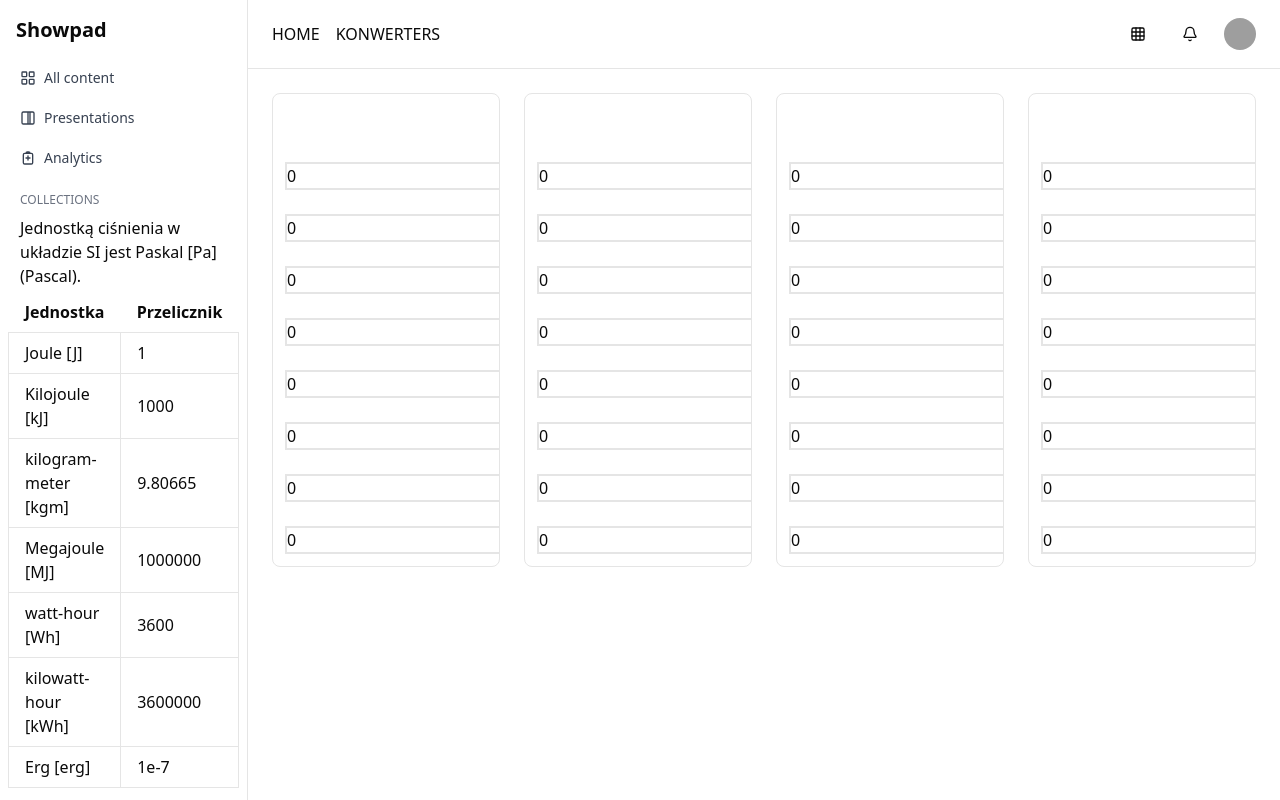
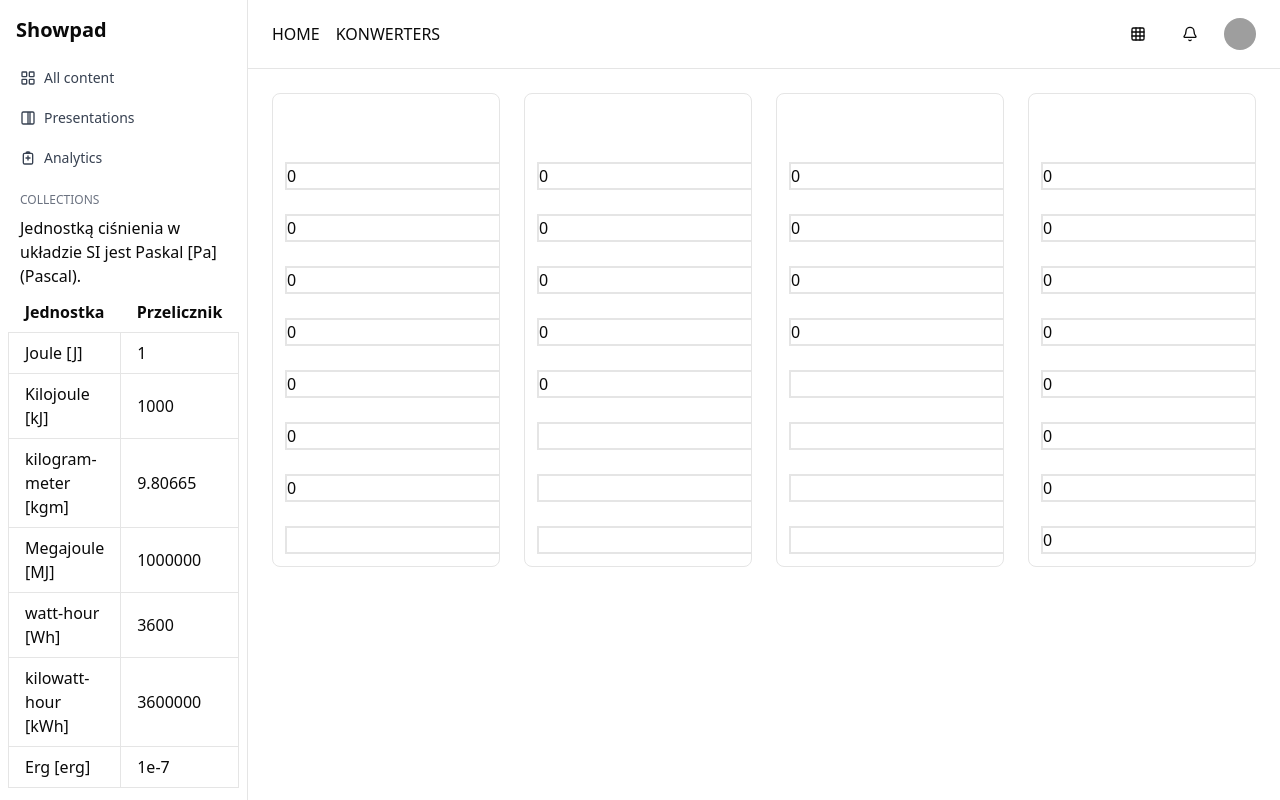
Before and after one commit to PiotrCembrowski/uniter, a Next.js app: page /energy in a window 1280 px wide. Built offline with nearby package versions, Linux system fonts and the light colour scheme; grey boxes are pictures that could not be loaded; what next-redux-wrapper would draw is missing.

Commit message:
updating values

```diff
--- a/app/components/units/EnergyUnitCard.tsx
+++ b/app/components/units/EnergyUnitCard.tsx
@@ -1,7 +1,255 @@
-import React from "react";
+"use client";
 
-const EnergyUnitCard = () => {
-  return <div>EnergyUnitCard</div>;
+import { useEffect, useState } from "react";
+import { newDayState, newOverDayState } from "@/store";
+import { useDispatch } from "react-redux";
+
+export type Values = {
+  unit1?: number;
+  unit2?: number;
+  unit3?: number;
+  unit4?: number;
+  unit5?: number;
+  unit6?: number;
+  unit7?: number;
+  unit8?: number;
 };
 
-export default EnergyUnitCard;
+interface UnitCardProps {
+  title: string;
+  values?: Values;
+}
+
+export default function EnergyUnitCard({ title, values }: UnitCardProps) {
+  const [unit1Name, setUnit1Name] = useState<string>();
+  const [unit2Name, setUnit2Name] = useState<string>();
+  const [unit3Name, setUnit3Name] = useState<string>();
+  const [unit4Name, setUnit4Name] = useState<string>();
+  const [unit5Name, setUnit5Name] = useState<string>();
+  const [unit6Name, setUnit6Name] = useState<string>();
+  const [unit7Name, setUnit7Name] = useState<string>();
+  const [unit8Name, setUnit8Name] = useState<string>();
+
+  useEffect(() => {
+    if (title === "day") {
+      setUnit1Name("picosecond [ps]");
+      setUnit2Name("nanosecond [ns]");
+      setUnit3Name("microsecond [μs]");
+      setUnit4Name("millisecond [ms]");
+      setUnit5Name("second [s]");
+      setUnit6Name("minute [min]");
+      setUnit7Name("hour [h]");
+      setUnit8Name("day [d]");
+    }
+    if (title === "More than a day") {
+      setUnit1Name("week [wk]");
+      setUnit2Name("month [mo]");
+      setUnit3Name("year [yr]");
+      setUnit4Name("leap year [ly]");
+      setUnit5Name("average year [a]");
+      setUnit6Name("decade [dec]");
+      setUnit7Name("century [cent]");
+      setUnit8Name("millennium [kyr]");
+    }
+  }, [title]);
+
+  let baseValue: number;
+  let dayValue: number;
+  let overDayValue: number;
+  const dispatch = useDispatch();
+
+  const handleChange = (event: React.ChangeEvent<HTMLInputElement>) => {
+    const inputName = event.target.name;
+    const inputValue = Number(event.target.value);
+    const inputTitle = event.target.dataset.title;
+
+    if (title === "day" && inputTitle === "day") {
+      switch (inputName) {
+        case "unit1":
+          baseValue = inputValue * 1e-12;
+          overDayValue = baseValue;
+          break;
+        case "unit2":
+          baseValue = inputValue * 1e-9;
+          overDayValue = baseValue;
+          break;
+        case "unit3":
+          baseValue = inputValue * 1e-6;
+          overDayValue = baseValue;
+          break;
+        case "unit4":
+          baseValue = inputValue * 1e-3;
+          overDayValue = baseValue;
+          break;
+        case "unit5":
+          baseValue = inputValue;
+          overDayValue = baseValue;
+          break;
+        case "unit6":
+          baseValue = inputValue * 60;
+          overDayValue = baseValue;
+          break;
+        case "unit7":
+          baseValue = inputValue * 3600;
+          overDayValue = baseValue;
+          break;
+        case "unit8":
+          baseValue = inputValue * 86400;
+          overDayValue = baseValue;
+          break;
+        default:
+          baseValue = inputValue;
+      }
+
+      dispatch(newDayState(baseValue));
+      dispatch(newOverDayState(overDayValue));
+    }
+
+    if (title === "More than a day" && inputTitle === "More than a day") {
+      switch (inputName) {
+        case "unit1":
+          baseValue = inputValue * 604800;
+          dayValue = baseValue;
+          break;
+        case "unit2":
+          baseValue = inputValue * 2592000;
+          dayValue = baseValue;
+          break;
+        case "unit3":
+          baseValue = inputValue * 31536000;
+          dayValue = baseValue;
+          break;
+        case "unit4":
+          baseValue = inputValue * 31622400;
+          dayValue = baseValue;
+          break;
+        case "unit5":
+          baseValue = inputValue * 31557600;
+          dayValue = baseValue;
+          break;
+        case "unit6":
+          baseValue = inputValue * 315576000;
+          dayValue = baseValue;
+          break;
+        case "unit7":
+          baseValue = inputValue * 3155760000;
+          dayValue = baseValue;
+          break;
+        case "unit8":
+          baseValue = inputValue * 31557600000;
+          dayValue = baseValue;
+          break;
+        default:
+          baseValue = inputValue;
+      }
+      dispatch(newOverDayState(baseValue));
+      dispatch(newDayState(dayValue));
+    }
+  };
+
+  return (
+    <div className="group relative overflow-hidden rounded-lg border bg-white">
+      <div className="aspect-[4/3] p-3">
+        <div className="mb-8">
+          <h3 className="font-medium text-gray-900"></h3>
+        </div>
+        <div>
+          <label>{unit1Name}</label>
+          <br />
+          <input
+            name="unit1"
+            className="border-2"
+            type="text"
+            onChange={handleChange}
+            value={values?.unit1}
+            data-title={title}
+          />
+        </div>
+        <div>
+          <label htmlFor="">{unit2Name}</label>
+          <br />
+          <input
+            name="unit2"
+            className="border-2"
+            type="text"
+            onChange={handleChange}
+            value={values?.unit2}
+            data-title={title}
+          />
+        </div>
+        <div>
+          <label htmlFor="">{unit3Name}</label>
+          <br />
+          <input
+            name="unit3"
+            className="border-2"
+            type="text"
+            onChange={handleChange}
+            value={values?.unit3}
+            data-title={title}
+          />
+        </div>
+        <div>
+          <label htmlFor="">{unit4Name}</label>
+          <br />
+          <input
+            name="unit4"
+            className="border-2"
+            type="text"
+            onChange={handleChange}
+            value={values?.unit4}
+            data-title={title}
+          />
+        </div>
+        <div>
+          <label htmlFor="">{unit5Name}</label>
+          <br />
+          <input
+            name="unit5"
+            className="border-2"
+            type="text"
+            onChange={handleChange}
+            value={values?.unit5}
+            data-title={title}
+          />
+        </div>
+        <div>
+          <label htmlFor="">{unit6Name}</label>
+          <br />
+          <input
+            name="unit6"
+            className="border-2"
+            type="text"
+            onChange={handleChange}
+            value={values?.unit6}
+            data-title={title}
+          />
+        </div>
+        <div>
+          <label htmlFor="">{unit7Name}</label>
+          <br />
+          <input
+            name="unit7"
+            className="border-2"
+            type="text"
+            onChange={handleChange}
+            value={values?.unit7}
+            data-title={title}
+          />
+        </div>
+        <div>
+          <label htmlFor="">{unit8Name}</label>
+          <br />
+          <input
+            name="unit8"
+            className="border-2"
+            type="text"
+            onChange={handleChange}
+            value={values?.unit8}
+            data-title={title}
+          />
+        </div>
+      </div>
+    </div>
+  );
+}
--- a/app/components/units/EnergyUnitDash.tsx
+++ b/app/components/units/EnergyUnitDash.tsx
@@ -1,7 +1,7 @@
 "use client";
 
 import { useEffect, useState } from "react";
-import TimeUnitCard, { Values } from "./TimeUnitCard";
+import TimeUnitCard, { Values } from "./EnergyUnitCard";
 import { useAppSelector } from "@/store/hooks";
 
 const EnegyUnitDash = () => {
@@ -19,90 +19,75 @@ const EnegyUnitDash = () => {
   );
 
   const [metricStateValues, setMetricStateValues] = useState<Values>({
-    unit1: energyMetricState / 1e-12,
-    unit2: energyMetricState / 1e-9,
-    unit3: energyMetricState / 1e-6,
-    unit4: energyMetricState / 0.001,
-    unit5: energyMetricState,
-    unit6: energyMetricState / 60,
-    unit7: energyMetricState / 3600,
-    unit8: energyMetricState / 86400,
+    unit1: energyMetricState,
+    unit2: energyMetricState / 1000,
+    unit3: energyMetricState / 9.80665,
+    unit4: energyMetricState / 1000000,
+    unit5: energyMetricState / 3600,
+    unit6: energyMetricState / 3600000,
+    unit7: energyMetricState / 1e-7,
   });
 
   const [imeprialValues, setImperialValues] = useState<Values>({
-    unit1: energyImperialState / 604800,
-    unit2: energyImperialState / 2592000,
-    unit3: energyImperialState / 31536000,
-    unit4: energyImperialState / 31622400,
-    unit5: energyImperialState / 31557600,
-    unit6: energyImperialState / 315576000,
-    unit7: energyImperialState / 3155760000,
-    unit8: energyImperialState / 31557600000,
+    unit1: energyImperialState / 0.0421401,
+    unit2: energyImperialState / 0.112985,
+    unit3: energyImperialState / 1.35582,
+    unit4: energyImperialState / 2684519.54,
+    unit5: energyImperialState / 1055.06,
   });
 
   const [caloriesValues, setCaloriesValues] = useState<Values>({
-    unit1: energyCaloriesState / 1e-12,
-    unit2: energyCaloriesState / 1e-9,
-    unit3: energyCaloriesState / 1e-6,
-    unit4: energyCaloriesState / 0.001,
-    unit5: energyCaloriesState,
-    unit6: energyCaloriesState / 60,
-    unit7: energyCaloriesState / 3600,
-    unit8: energyCaloriesState / 86400,
+    unit1: energyCaloriesState / 4.184,
+    unit2: energyCaloriesState / 4184,
+    unit3: energyCaloriesState / 4.184,
+    unit4: energyCaloriesState / 4184,
   });
+
   const [atomicValues, setAtomicValues] = useState<Values>({
-    unit1: energyAtomicState / 604800,
-    unit2: energyAtomicState / 2592000,
-    unit3: energyAtomicState / 31536000,
-    unit4: energyAtomicState / 31622400,
-    unit5: energyAtomicState / 31557600,
-    unit6: energyAtomicState / 315576000,
-    unit7: energyAtomicState / 3155760000,
-    unit8: energyAtomicState / 31557600000,
+    unit1: energyAtomicState / 1.60218e-19,
+    unit2: energyAtomicState / 1.60218e-16,
+    unit3: energyAtomicState / 1.60218e-13,
+    unit4: energyAtomicState / 1.49242e-10,
+    unit5: energyAtomicState / 4.35974e-18,
+    unit6: energyAtomicState / 2.17987e-18,
+    unit7: energyAtomicState / 9.27401e-24,
+    unit8: energyAtomicState / 5.05078e-27,
   });
 
   useEffect(() => {
     setMetricStateValues({
-      unit1: energyMetricState / 1e-12,
-      unit2: energyMetricState / 1e-9,
-      unit3: energyMetricState / 1e-6,
-      unit4: energyMetricState / 0.001,
-      unit5: energyMetricState,
-      unit6: energyMetricState / 60,
-      unit7: energyMetricState / 3600,
-      unit8: energyMetricState / 86400,
+      unit1: energyMetricState,
+      unit2: energyMetricState / 1000,
+      unit3: energyMetricState / 9.80665,
+      unit4: energyMetricState / 1000000,
+      unit5: energyMetricState / 3600,
+      unit6: energyMetricState / 3600000,
+      unit7: energyMetricState / 1e-7,
     });
 
     setImperialValues({
-      unit1: energyImperialState / 604800,
-      unit2: energyImperialState / 2592000,
-      unit3: energyImperialState / 31536000,
-      unit4: energyImperialState / 31622400,
-      unit5: energyImperialState / 31557600,
-      unit6: energyImperialState / 315576000,
-      unit7: energyImperialState / 3155760000,
-      unit8: energyImperialState / 31557600000,
+      unit1: energyImperialState / 0.0421401,
+      unit2: energyImperialState / 0.112985,
+      unit3: energyImperialState / 1.35582,
+      unit4: energyImperialState / 2684519.54,
+      unit5: energyImperialState / 1055.06,
     });
 
     setCaloriesValues({
-      unit1: energyCaloriesState / 1e-12,
-      unit2: energyCaloriesState / 1e-9,
-      unit3: energyCaloriesState / 1e-6,
-      unit4: energyCaloriesState / 0.001,
-      unit5: energyCaloriesState,
-      unit6: energyCaloriesState / 60,
-      unit7: energyCaloriesState / 3600,
-      unit8: energyCaloriesState / 86400,
+      unit1: energyCaloriesState / 4.184,
+      unit2: energyCaloriesState / 4184,
+      unit3: energyCaloriesState / 4.184,
+      unit4: energyCaloriesState / 4184,
     });
     setAtomicValues({
-      unit1: energyAtomicState / 604800,
-      unit2: energyAtomicState / 2592000,
-      unit3: energyAtomicState / 31536000,
-      unit4: energyAtomicState / 31622400,
-      unit5: energyAtomicState / 31557600,
-      unit6: energyAtomicState / 315576000,
-      unit7: energyAtomicState / 3155760000,
-      unit8: energyAtomicState / 31557600000,
+      unit1: energyAtomicState / 1.60218e-19,
+      unit2: energyAtomicState / 1.60218e-16,
+      unit3: energyAtomicState / 1.60218e-13,
+      unit4: energyAtomicState / 1.49242e-10,
+      unit5: energyAtomicState / 4.35974e-18,
+      unit6: energyAtomicState / 2.17987e-18,
+      unit7: energyAtomicState / 9.27401e-24,
+      unit8: energyAtomicState / 5.05078e-27,
     });
   }, [
     energyMetricState,
--- a/lib/unitsCalc.json
+++ b/lib/unitsCalc.json
@@ -156,10 +156,6 @@
         "conversionFactor": 1.35582
       },
       {
-        "name": "foot-pound [ft lb]",
-        "conversionFactor": 1.35582
-      },
-      {
         "name": "horsepower-hour [hph]",
         "conversionFactor": 2684519.54
       },
```
